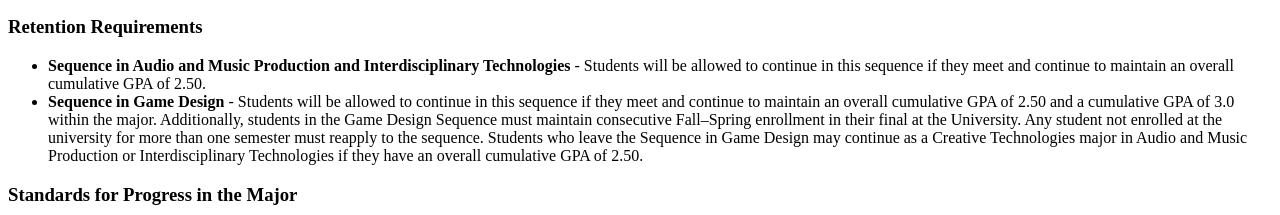
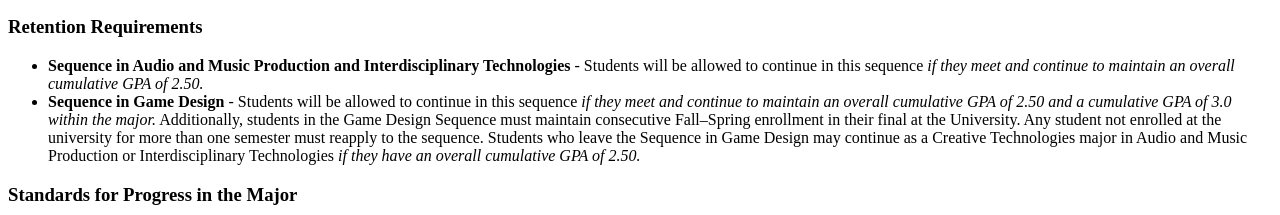
Before and after one commit to AwesumIndustrys/CTK301, a plain HTML site: page assignment1.html in a window 1280 px wide. Shown: the part 275-490 px from the top of the page. Drawn offline with Linux system fonts and the light colour scheme.

Commit message:
oops forgot some stuff

```diff
--- a/assignment1.html
+++ b/assignment1.html
@@ -18,9 +18,8 @@
 
 <h3>Retention Requirements</h3>
 <ul>
-  <li><b>Sequence in Audio and Music Production and Interdisciplinary Technologies</b> - Students will be allowed to continue in this sequence if they meet and continue to maintain an overall cumulative GPA of 2.50.</li>
-
-  <li><b>Sequence in Game Design</b> - Students will be allowed to continue in this sequence if they meet and continue to maintain an overall cumulative GPA of 2.50 and a cumulative GPA of 3.0 within the major. Additionally, students in the Game Design Sequence must maintain consecutive Fall–Spring enrollment in their final at the University. Any student not enrolled at the university for more than one semester must reapply to the sequence. Students who leave the Sequence in Game Design may continue as a Creative Technologies major in Audio and Music Production or Interdisciplinary Technologies if they have an overall cumulative GPA of 2.50.</li>
+  <li><b>Sequence in Audio and Music Production and Interdisciplinary Technologies</b> - Students will be allowed to continue in this sequence <i>if they meet and continue to maintain an overall cumulative GPA of 2.50.</i></li>
+  <li><b>Sequence in Game Design</b> - Students will be allowed to continue in this sequence <i>if they meet and continue to maintain an overall cumulative GPA of 2.50 and a cumulative GPA of 3.0 within the major.</i> Additionally, students in the Game Design Sequence must maintain consecutive Fall–Spring enrollment in their final at the University. Any student not enrolled at the university for more than one semester must reapply to the sequence. Students who leave the Sequence in Game Design may continue as a Creative Technologies major in Audio and Music Production or Interdisciplinary Technologies <i>if they have an overall cumulative GPA of 2.50.</i></li>
 </ul>
 
 <h3>Standards for Progress in the Major</h3>
```
